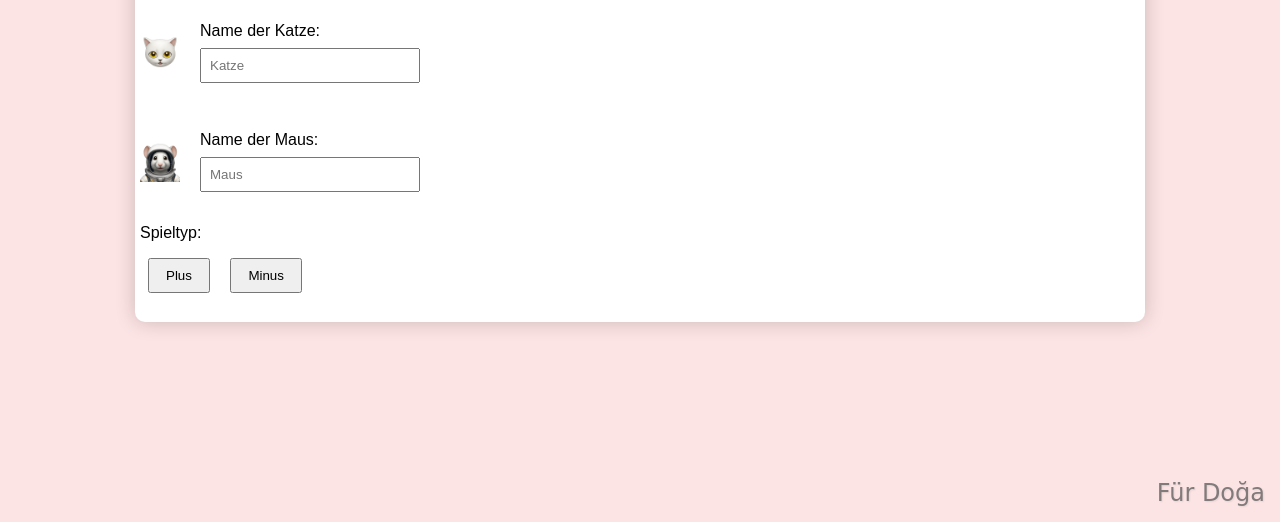
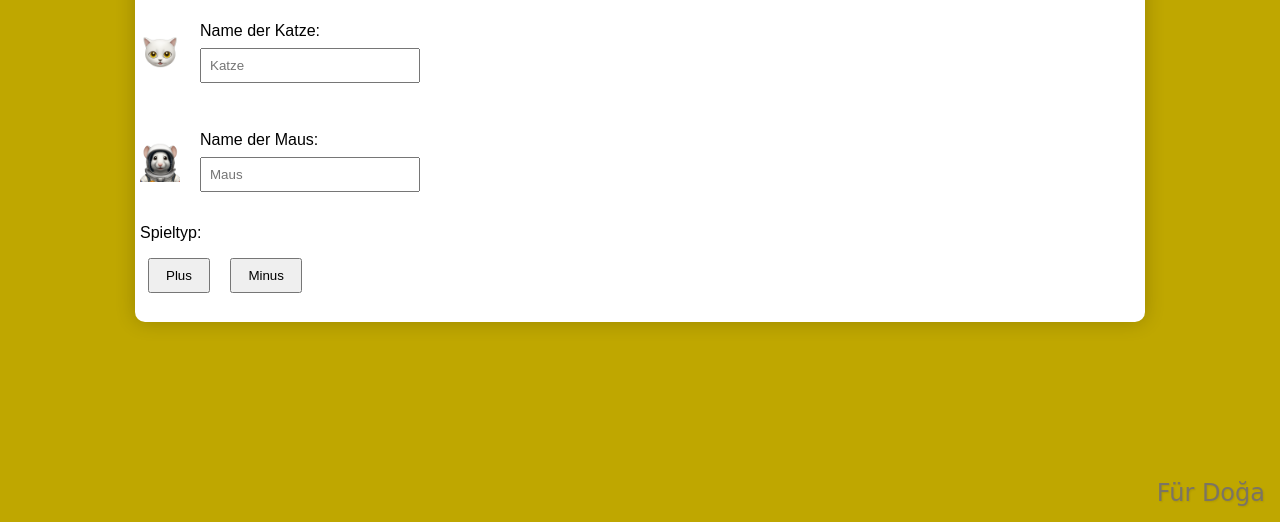
Before and after one commit to chemshit/katzeundmaus, a plain HTML site: page index.html in a window 1280 px wide. Shown: the part 278-800 px from the top of the page. Drawn offline with Linux system fonts and the light colour scheme.

Commit message:
Background color change by Doga

```diff
--- a/styles.css
+++ b/styles.css
@@ -5,7 +5,7 @@ body {
     align-items: center;
     min-height: 100vh;
     margin: 0;
-    background-color: #fde4e4;
+    background-color: #BFA700; /* Original Doğa Color: #fde4e4 */
 }
 
 .game-container {
```
